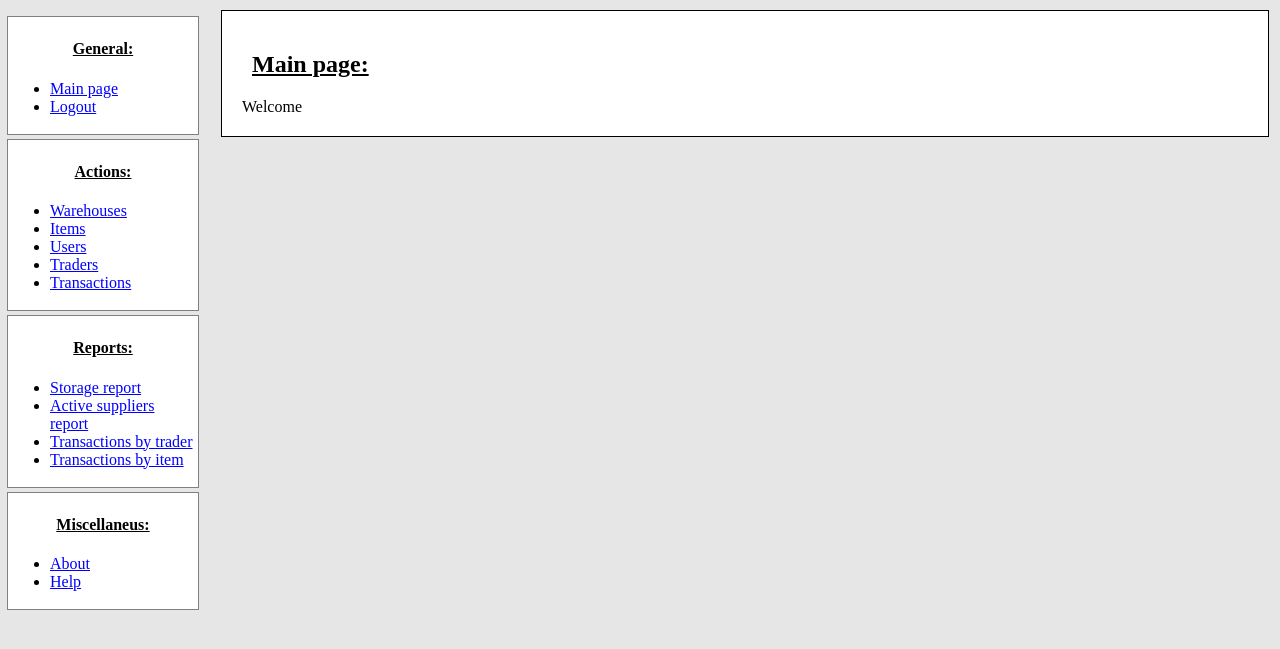
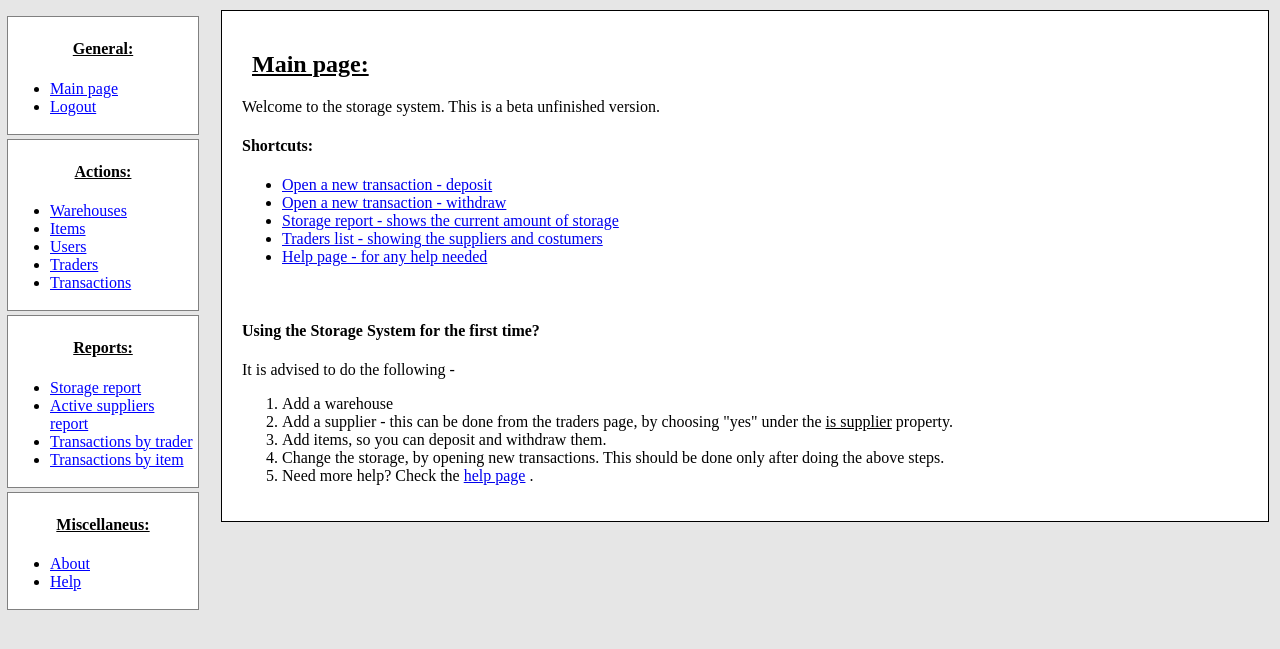
Before and after one commit to idan441/storage_flask_python, a Flask app: page / in a window 1280 px wide. Shown: the part 69-718 px from the top of the page. Run offline with Flask 2, Linux system fonts and the light colour scheme; the visitor is signed in with stand-in values (Sample User, id 1).

Commit message:
updated main page

```diff
--- a/main.py
+++ b/main.py
@@ -18,7 +18,6 @@ app.secret_key = "asdfiklmavzulvclkzncbvjxflhbg" #Used to generate sessions, in
 def main_page():
 	if(login.is_logged_in() == 0): #Unlogged users - login
 		return redirect("/login")
-
 	return render_template('main.html', page_title="Main page:")
 
 @app.route('/about')
@@ -51,6 +50,10 @@ def login_page():
 
 @app.route('/logout')
 def logout_page():
+	if(login.is_logged_in() == 0): #If use is not logged-in
+		return redirect('login')
+
+	#Try to log out:
 	if(login.logout()):
 		return render_template('login.html', message="You logged out successfully! ")
 	return render_template('login.html', warning="Logout failed, please try to logout again! ")
--- a/templates/main.html
+++ b/templates/main.html
@@ -3,6 +3,32 @@
 
 {% block static_html_content %}
 
-Welcome
+<p>
+	Welcome to the storage system. This is a beta unfinished version.
+</p>
+
+<h4>Shortcuts: </h4>
+<ul>
+	<li><a href="/transactions/new/1">Open a new transaction - deposit</a></li>
+	<li><a href="/transactions/new/2">Open a new transaction - withdraw</a></li>
+	<li><a href="/reports/storage">Storage report - shows the current amount of storage</a></li>
+	<li><a href="/traders">Traders list - showing the suppliers and costumers</a></li>
+	<li><a href="/help">Help page - for any help needed</a></li>
+</ul>
+
+<br />
+
+
+<h4>Using the Storage System for the first time? </h4>
+<p>
+	It is advised to do the following -
+</p>
+<ol>
+	<li>Add a warehouse</li>
+	<li>Add a supplier - this can be done from the traders page, by choosing "yes" under the <u>is supplier</u> property. </li>
+	<li>Add items, so you can deposit and withdraw them. </li>
+	<li>Change the storage, by opening new transactions. This should be done only after doing the above steps. </li>
+	<li>Need more help? Check the <a href="/help">help page</a> . </li>
+</ol>
 
 {% endblock %}
```
